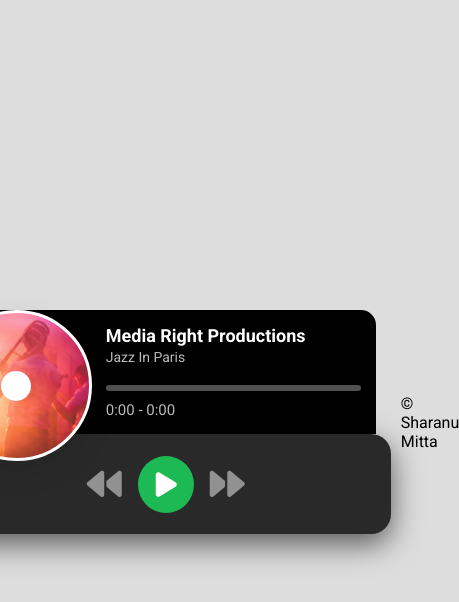
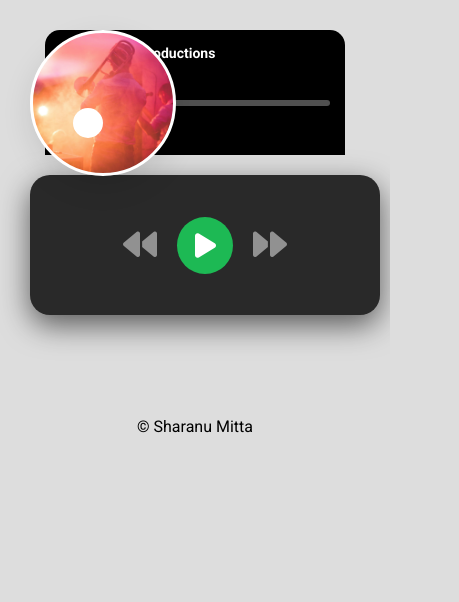
Before and after one commit to Sharanu-Mitta/Music-Player, a plain HTML site: page index.html in a window 390 px wide. Shown: the whole page, 459 px wide, since content can reach past the window. Drawn offline with Linux system fonts and the light colour scheme.

Commit message:
Added responsive design to Mini Music Player website for better usability across different screen sizes.

```diff
--- a/style.css
+++ b/style.css
@@ -1,6 +1,6 @@
 @import url('https://fonts.googleapis.com/css2?family=Roboto:ital,wght@0,100;0,300;0,400;0,500;0,700;0,900;1,100;1,300;1,400;1,500;1,700;1,900&display=swap');
 
-body{
+body {
     background-color: #ddd;
     margin: 0;
     font-family: 'Roboto', sans-serif;
@@ -8,60 +8,65 @@
     align-items: center;
     justify-content: center;
     height: 100vh;
+    flex-direction: column;
 }
 
-.container{
+.container {
     position: relative;
     padding: 10px;
+    width: 100%;
+    max-width: 600px; /* Maximum width of the container */
+    box-sizing: border-box;
 }
 
-.container .song-info{
+.container .song-info {
     background-color: #000;
     margin: 0 15px;
     padding: 15px 15px 5px 150px;
     border-radius: 15px 15px 0 0;
 }
 
-.container .song-info .song-name{
+.container .song-info .song-name {
     color: #b9b9b9;
     font-size: 14px;
     margin: 3px 0 20px;
 }
 
-.container .song-info .artist-name{
+.container .song-info .artist-name {
     color: #fff;
     font-weight: bold;
     font-size: 18px;
 }
 
-.container .song-info .progress-bar{
+.container .song-info .progress-bar {
     background-color: #505050;
     border-radius: 20px;
     cursor: pointer;
 }
 
-.container .song-info .progress-bar .fill-bar{
+.container .song-info .progress-bar .fill-bar {
     width: 0;
     height: 6px;
     border-radius: 20px;
     background: #1db954;
 }
 
-.container .song-info .time{
+.container .song-info .time {
     font-size: 15px;
     color: #b9b9b9;
     margin: 10px 0;
 }
 
-.container .disk{
+.container .disk {
     max-width: 120px;
+    margin: 0 auto;
 }
 
-.container .disk .active{
+.container .disk .active {
     animation: rotate 3s linear 0s infinite forwards;
 }
 
-.container .disk .cover{
+.container .disk .cover {
     width: 145px;
     height: 145px;
     position: absolute;
@@ -77,7 +82,7 @@
     transition: all 0.2s ease-in-out;
 }
 
-.container .disk .circle{
+.container .disk .circle {
     position: absolute;
     width: 30px;
     height: 30px;
@@ -88,20 +93,21 @@
     border-radius: 50%;
 }
 
-.container .controls{
+.container .controls {
     display: flex;
     align-items: center;
     justify-content: center;
     gap: 8px;
     background-color: #292929;
-    width: 450px;
+    width: 100%;
     height: 100px;
     border-radius: 20px;
     text-align: center;
     box-shadow: 0 10px 30px rgba(0, 0, 0, 0.6);
+    margin-top: 20px;
 }
 
-.container .controls #play{
+.container .controls #play {
     background-color: #1db954;
     color: #fff;
     padding: 15px 17px 14px 18px;
@@ -110,11 +116,11 @@
     transition: all 0.3s ease;
 }
 
-.container .controls #play:hover{
+.container .controls #play:hover {
     background: #189945;
 }
 
-.container .controls i{
+.container .controls i {
     padding: 30px 8px;
     font-size: 35px;
     cursor: pointer;
@@ -122,7 +128,7 @@
     transition: all 0.3s ease;
 }
 
-.container .controls i:hover{
+.container .controls i:hover {
     color: #fff;
 }
 
@@ -130,7 +136,112 @@
     0% {
         transform: rotateZ(0deg);
     }
+
     100% {
         transform: rotateZ(360deg);
     }
 }
+
+/* Media Queries for responsiveness */
+
+/* Mobile Devices */
+@media screen and (max-width: 480px) {
+    body {
+        height: auto;
+        padding: 20px;
+    }
+
+    .container {
+        max-width: 100%;
+        padding: 10px;
+    }
+
+    .container .song-info {
+        padding: 15px;
+    }
+
+    .container .song-info .song-name,
+    .container .song-info .artist-name {
+        font-size: 12px;
+    }
+
+    .container .song-info .time {
+        font-size: 12px;
+    }
+
+    .container .disk .cover {
+        width: 120px;
+        height: 120px;
+    }
+
+    .container .controls {
+        flex-direction: column;
+        width: 100%;
+        height: 120px;
+        padding: 10px;
+        gap: 10px;
+    }
+
+    .container .controls i {
+        font-size: 30px;
+    }
+}
+
+/* Tablet Devices */
+@media screen and (max-width: 768px) {
+    .container {
+        max-width: 100%;
+    }
+
+    .container .song-info .song-name,
+    .container .song-info .artist-name {
+        font-size: 14px;
+    }
+
+    .container .disk .cover {
+        width: 130px;
+        height: 130px;
+    }
+
+    .container .controls {
+        flex-direction: row;
+        gap: 12px;
+    }
+
+    .container .controls i {
+        font-size: 32px;
+    }
+}
+
+/* Large Tablets and Small Desktops */
+@media screen and (max-width: 1024px) {
+    .container .disk .cover {
+        width: 140px;
+        height: 140px;
+    }
+
+    .container .controls i {
+        font-size: 34px;
+    }
+}
+
+/* Desktop Devices */
+@media screen and (min-width: 1025px) {
+    .container {
+        max-width: 600px;
+    }
+
+    .container .song-info .song-name,
+    .container .song-info .artist-name {
+        font-size: 16px;
+    }
+
+    .container .disk .cover {
+        width: 145px;
+        height: 145px;
+    }
+
+    .container .controls i {
+        font-size: 35px;
+    }
+}
```
